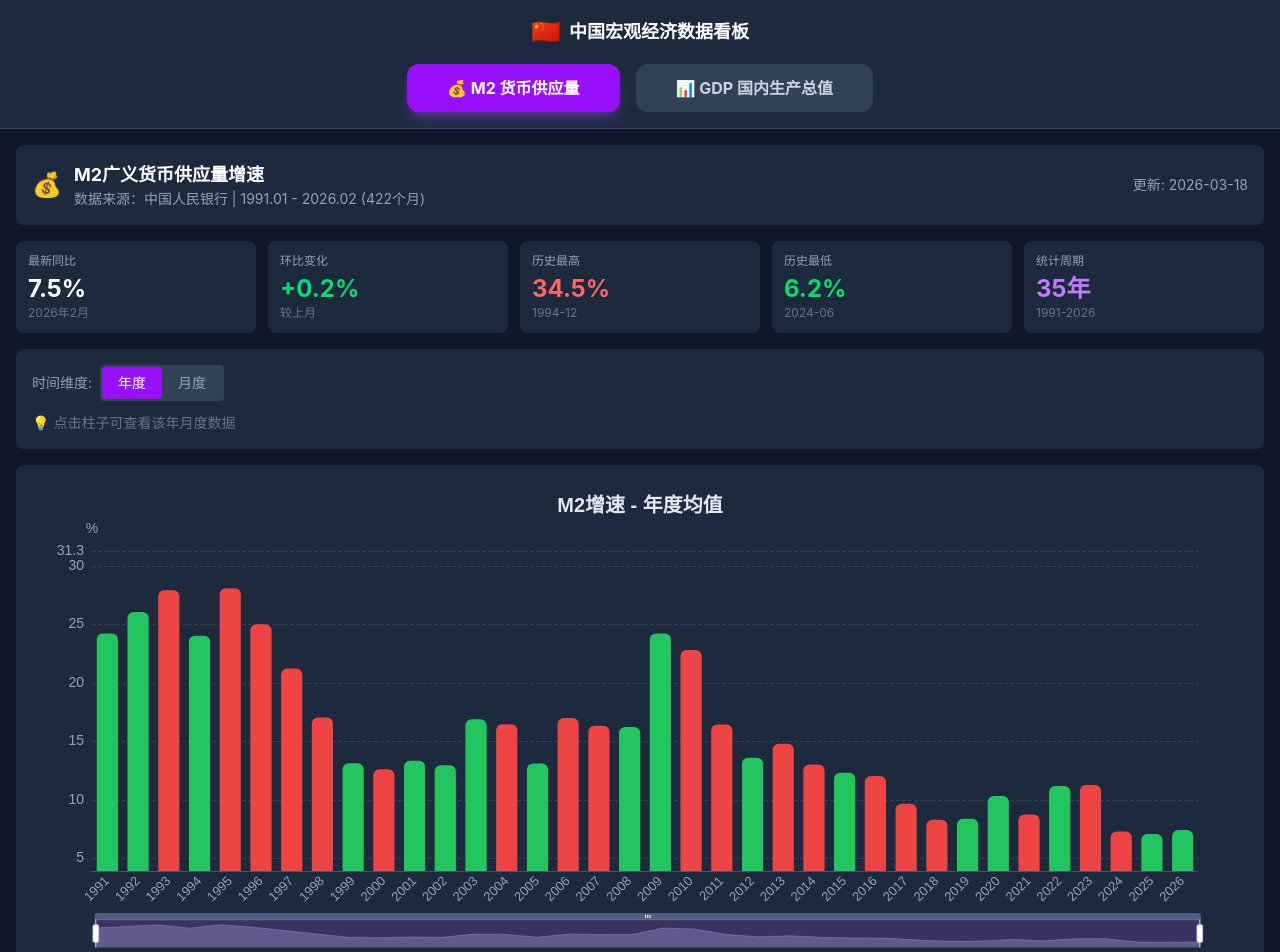
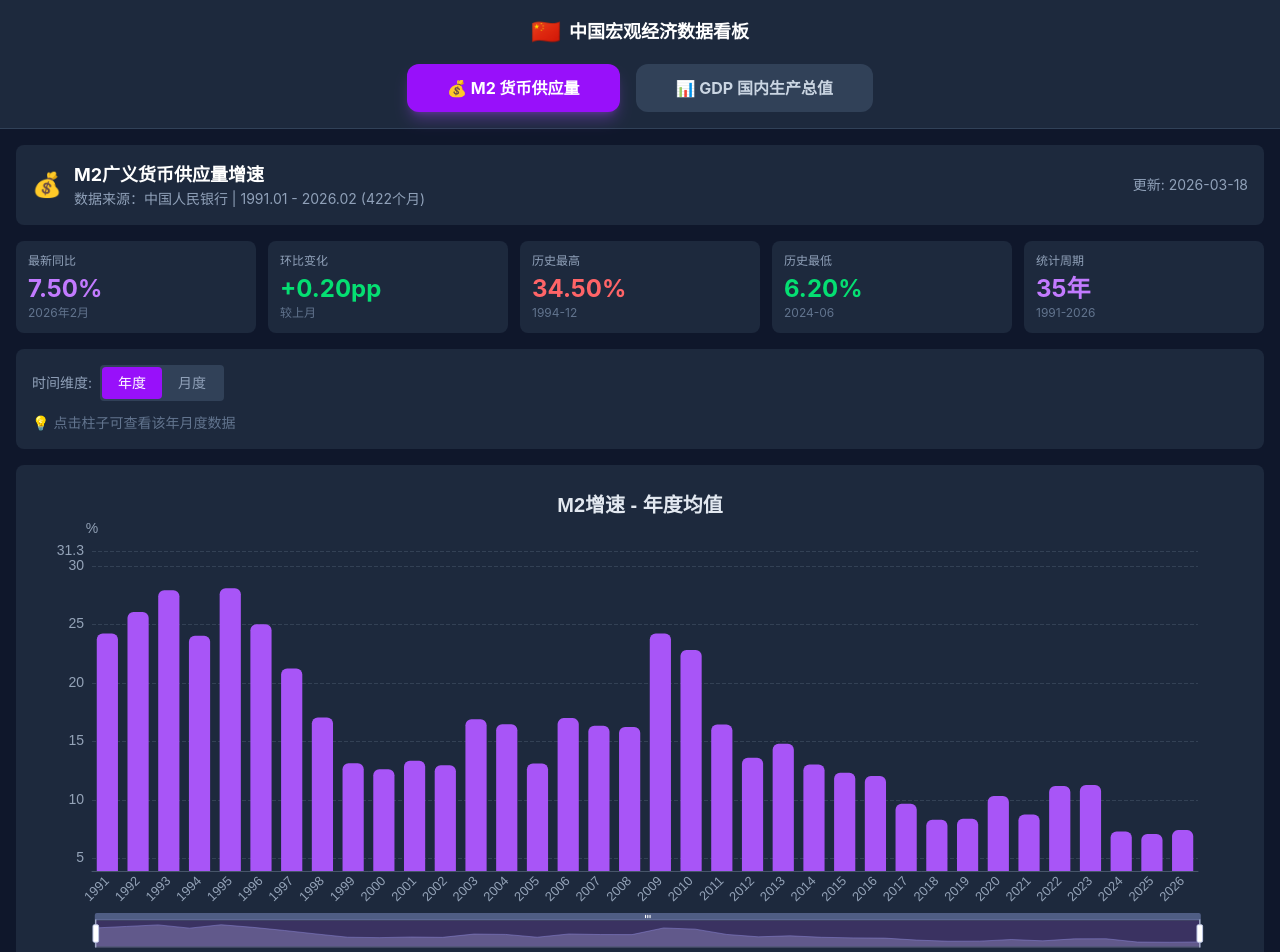
Before and after one commit to ZZZZZZZZeng/china-macro-dashboard, a React (Vite) app: page / in a window 1280 px wide. Shown: the top 952 px of the page. Built offline with nearby package versions, Linux system fonts and the light colour scheme; the HTML template or start-up script is replaced by a standard one.

Commit message:
fix: 统一百分比保留两位小数，M2年度改为紫色避免歧义
- 所有同比/环比数值保留两位小数
- M2年度柱状图统一紫色（原来红绿色表示涨跌有歧义）
- GDP年度柱状图统一蓝色
- 修改环比单位为pp（百分点）

```diff
--- a/src/pages/GDPPage.tsx
+++ b/src/pages/GDPPage.tsx
@@ -19,6 +19,9 @@ interface GDPData {
 }
 
 type TimeView = 'year' | 'quarter'
+
+// 格式化数字，保留两位小数
+const fmt = (n: number) => n.toFixed(2)
 
 function debounce<T extends (...args: any[]) => void>(fn: T, delay: number): T {
   let timer: ReturnType<typeof setTimeout> | null = null
@@ -158,9 +161,9 @@ export default function GDPPage() {
             return `<div style="padding: 10px;">
               <div style="font-weight: bold; margin-bottom: 8px; font-size: 16px;">${d.year}年</div>
               <table style="font-size: 14px;">
-                <tr><td style="padding: 3px 12px 3px 0;">年均值</td><td><strong>${d.avg}%</strong></td></tr>
-                <tr><td>最高</td><td style="color:#ef4444">${d.max}% (${d.maxQuarter})</td></tr>
-                <tr><td>最低</td><td style="color:#22c55e">${d.min}% (${d.minQuarter})</td></tr>
+                <tr><td style="padding: 3px 12px 3px 0;">年均值</td><td><strong>${fmt(d.avg)}%</strong></td></tr>
+                <tr><td>最高</td><td style="color:#ef4444">${fmt(d.max)}%</td></tr>
+                <tr><td>最低</td><td style="color:#22c55e">${fmt(d.min)}%</td></tr>
                 <tr><td>季度数</td><td>${d.quarters}个季度</td></tr>
               </table>
               <div style="margin-top: 8px; color: #94a3b8; font-size: 12px;">点击查看该年季度数据</div>
@@ -194,7 +197,7 @@ export default function GDPPage() {
           data: displayData.yoy,
           barMaxWidth: 50,
           itemStyle: {
-            color: (params: any) => params.value >= 0 ? '#3b82f6' : '#ef4444',
+            color: '#3b82f6',  // 统一蓝色
             borderRadius: [6, 6, 0, 0]
           },
           emphasis: { itemStyle: { shadowBlur: 15, shadowColor: 'rgba(59, 130, 246, 0.5)' } }
@@ -219,10 +222,9 @@ export default function GDPPage() {
         textStyle: { color: '#e2e8f0', fontSize: 14 },
         formatter: (params: any) => {
           const p = params[0]
-          const color = p.value >= 0 ? '#3b82f6' : '#ef4444'
           return `<div style="padding: 10px;">
             <div style="font-weight: bold; margin-bottom: 8px; font-size: 14px;">${p.name}</div>
-            <div style="font-size: 14px;"><span style="color:${color}; margin-right: 8px;">●</span>同比增速: ${p.value}%</div>
+            <div style="font-size: 14px;"><span style="color:#3b82f6; margin-right: 8px;">●</span>同比增速: ${fmt(p.value)}%</div>
           </div>`
         }
       },
@@ -362,7 +364,7 @@ export default function GDPPage() {
       <div className="grid grid-cols-2 md:grid-cols-5 gap-3 mb-4">
         <div className="bg-slate-800 rounded-lg p-3">
           <div className="text-slate-400 text-xs mb-1">最新季度同比</div>
-          <div className="text-2xl font-bold text-blue-400">{stats.latest}%</div>
+          <div className="text-2xl font-bold text-blue-400">{fmt(stats.latest)}%</div>
           <div className="text-slate-500 text-xs">{stats.latestDate}</div>
         </div>
         <div className="bg-slate-800 rounded-lg p-3">
@@ -370,7 +372,7 @@ export default function GDPPage() {
           {stats.yoyChange !== null ? (
             <>
               <div className={`text-2xl font-bold ${stats.yoyChange >= 0 ? 'text-green-400' : 'text-red-400'}`}>
-                {stats.yoyChange >= 0 ? '+' : ''}{stats.yoyChange}pp
+                {stats.yoyChange >= 0 ? '+' : ''}{fmt(stats.yoyChange)}pp
               </div>
               <div className="text-slate-500 text-xs">vs 去年同期</div>
             </>
@@ -383,17 +385,17 @@ export default function GDPPage() {
         </div>
         <div className="bg-slate-800 rounded-lg p-3">
           <div className="text-slate-400 text-xs mb-1">{stats.latestCompleteYear}年均值</div>
-          <div className="text-2xl font-bold text-blue-400">{stats.latestCompleteYearAvg}%</div>
+          <div className="text-2xl font-bold text-blue-400">{fmt(stats.latestCompleteYearAvg!)}%</div>
           <div className="text-slate-500 text-xs">完整年度数据</div>
         </div>
         <div className="bg-slate-800 rounded-lg p-3">
           <div className="text-slate-400 text-xs mb-1">历史最高</div>
-          <div className="text-2xl font-bold text-red-400">{stats.max}%</div>
+          <div className="text-2xl font-bold text-red-400">{fmt(stats.max)}%</div>
           <div className="text-slate-500 text-xs">{stats.maxDate}</div>
         </div>
         <div className="bg-slate-800 rounded-lg p-3">
           <div className="text-slate-400 text-xs mb-1">历史最低</div>
-          <div className="text-2xl font-bold text-green-400">{stats.min}%</div>
+          <div className="text-2xl font-bold text-green-400">{fmt(stats.min)}%</div>
           <div className="text-slate-500 text-xs">{stats.minDate}</div>
         </div>
       </div>
--- a/src/pages/M2Page.tsx
+++ b/src/pages/M2Page.tsx
@@ -22,6 +22,9 @@ interface M2Data {
 type TimeView = 'year' | 'month'
 type ChartMetric = 'both' | 'yoy' | 'mom'
 
+// 格式化数字，保留两位小数
+const fmt = (n: number) => n.toFixed(2)
+
 function debounce<T extends (...args: any[]) => void>(fn: T, delay: number): T {
   let timer: ReturnType<typeof setTimeout> | null = null
   return ((...args: any[]) => {
@@ -45,19 +48,15 @@ export default function M2Page() {
 
   const fetchM2Data = async () => {
     try {
-      // 优先从本地加载，避免跨域和网络问题
       let response = await fetch('/data/m2.json')
       if (!response.ok) {
-        // 本地加载失败，尝试远程
         response = await fetch('https://raw.githubusercontent.com/ZZZZZZZZeng/china-macro-data/main/data/m2.json')
       }
       if (!response.ok) throw new Error('数据获取失败')
       const data = await response.json()
 
       data.data = data.data.map((item: M2DataPoint, index: number) => {
-        if (index === 0) {
-          return { ...item, mom: 0 }
-        }
+        if (index === 0) return { ...item, mom: 0 }
         const prevValue = data.data[index - 1].value
         const mom = Number((item.value - prevValue).toFixed(2))
         return { ...item, mom }
@@ -96,12 +95,17 @@ export default function M2Page() {
       const avg = data.values.reduce((a, b) => a + b, 0) / data.values.length
       const max = Math.max(...data.values)
       const min = Math.min(...data.values)
-      const start = data.values[0]
-      const end = data.values[data.values.length - 1]
-      const yearChange = Number((end - start).toFixed(2))
       const momSum = data.momValues.reduce((a, b) => a + b, 0)
 
-      return { year, avg: Number(avg.toFixed(2)), max, min, start, end, yearChange, momSum: Number(momSum.toFixed(2)) }
+      return {
+        year,
+        avg: Number(avg.toFixed(2)),
+        max,
+        min,
+        momSum: Number(momSum.toFixed(2)),
+        maxDate: data.dates[data.values.indexOf(max)],
+        minDate: data.dates[data.values.indexOf(min)]
+      }
     })
 
     return { yearlyData, years, monthlyByYear }
@@ -179,9 +183,9 @@ export default function M2Page() {
             return `<div style="padding: 10px;">
               <div style="font-weight: bold; margin-bottom: 8px; font-size: 16px;">${d.year}年</div>
               <table style="font-size: 14px;">
-                <tr><td style="padding: 3px 12px 3px 0;">年均值</td><td><strong>${d.avg}%</strong></td></tr>
-                <tr><td>最高</td><td style="color:#ef4444">${d.max}%</td></tr>
-                <tr><td>最低</td><td style="color:#22c55e">${d.min}%</td></tr>
+                <tr><td style="padding: 3px 12px 3px 0;">年均值</td><td><strong>${fmt(d.avg)}%</strong></td></tr>
+                <tr><td>最高</td><td style="color:#ef4444">${fmt(d.max)}%</td></tr>
+                <tr><td>最低</td><td style="color:#22c55e">${fmt(d.min)}%</td></tr>
               </table>
               <div style="margin-top: 8px; color: #94a3b8; font-size: 12px;">点击查看该年月度数据</div>
             </div>`
@@ -214,7 +218,7 @@ export default function M2Page() {
           data: displayData.yoy,
           barMaxWidth: 50,
           itemStyle: {
-            color: (params: any) => processedData.yearlyData[params.dataIndex]?.yearChange >= 0 ? '#22c55e' : '#ef4444',
+            color: '#a855f7',  // 统一紫色，避免歧义
             borderRadius: [6, 6, 0, 0]
           },
           emphasis: { itemStyle: { shadowBlur: 15, shadowColor: 'rgba(168, 85, 247, 0.5)' } }
@@ -289,7 +293,7 @@ export default function M2Page() {
     if (metric === 'both') {
       yAxisConfig.push({
         type: 'value',
-        name: '环比 %',
+        name: '环比 pp',
         nameTextStyle: { color: '#94a3b8', fontSize: 14 },
         min: momRange.min,
         max: momRange.max,
@@ -318,7 +322,8 @@ export default function M2Page() {
           let html = `<div style="padding: 10px;"><div style="font-weight: bold; margin-bottom: 8px; font-size: 14px;">${params[0].name}</div>`
           params.forEach((p: any) => {
             const color = p.seriesName === '同比增速' ? '#a855f7' : (p.value >= 0 ? '#22c55e' : '#ef4444')
-            html += `<div style="font-size: 14px;"><span style="color:${color}; margin-right: 8px;">●</span>${p.seriesName}: ${p.value}%</div>`
+            const unit = p.seriesName === '同比增速' ? '%' : 'pp'
+            html += `<div style="font-size: 14px;"><span style="color:${color}; margin-right: 8px;">●</span>${p.seriesName}: ${fmt(p.value)}${unit}</div>`
           })
           html += '</div>'
           return html
@@ -427,24 +432,24 @@ export default function M2Page() {
       <div className="grid grid-cols-2 md:grid-cols-5 gap-3 mb-4">
         <div className="bg-slate-800 rounded-lg p-3">
           <div className="text-slate-400 text-xs mb-1">最新同比</div>
-          <div className="text-2xl font-bold">{stats.latest}%</div>
+          <div className="text-2xl font-bold text-purple-400">{fmt(stats.latest)}%</div>
           <div className="text-slate-500 text-xs">2026年2月</div>
         </div>
         <div className="bg-slate-800 rounded-lg p-3">
           <div className="text-slate-400 text-xs mb-1">环比变化</div>
           <div className={`text-2xl font-bold ${stats.latestMom! >= 0 ? 'text-green-400' : 'text-red-400'}`}>
-            {stats.latestMom! >= 0 ? '+' : ''}{stats.latestMom}%
+            {stats.latestMom! >= 0 ? '+' : ''}{fmt(stats.latestMom!)}pp
           </div>
           <div className="text-slate-500 text-xs">较上月</div>
         </div>
         <div className="bg-slate-800 rounded-lg p-3">
           <div className="text-slate-400 text-xs mb-1">历史最高</div>
-          <div className="text-2xl font-bold text-red-400">{stats.max}%</div>
+          <div className="text-2xl font-bold text-red-400">{fmt(stats.max)}%</div>
           <div className="text-slate-500 text-xs">{stats.maxDate}</div>
         </div>
         <div className="bg-slate-800 rounded-lg p-3">
           <div className="text-slate-400 text-xs mb-1">历史最低</div>
-          <div className="text-2xl font-bold text-green-400">{stats.min}%</div>
+          <div className="text-2xl font-bold text-green-400">{fmt(stats.min)}%</div>
           <div className="text-slate-500 text-xs">{stats.minDate}</div>
         </div>
         <div className="bg-slate-800 rounded-lg p-3">
@@ -511,7 +516,7 @@ export default function M2Page() {
             <span className="w-3 h-3 rounded bg-green-500 mt-1"></span>
             <div>
               <span className="text-white">环比变化</span>：同比增速的月度变化，反映短期动能
-              <div className="text-xs text-slate-500 mt-1">公式：本月同比增速 - 上月同比增速</div>
+              <div className="text-xs text-slate-500 mt-1">公式：本月同比增速 - 上月同比增速（单位：pp百分点）</div>
             </div>
           </div>
         </div>
```
Also changed, not shown: 1 other file (tests, documents, lock files or other folders).
